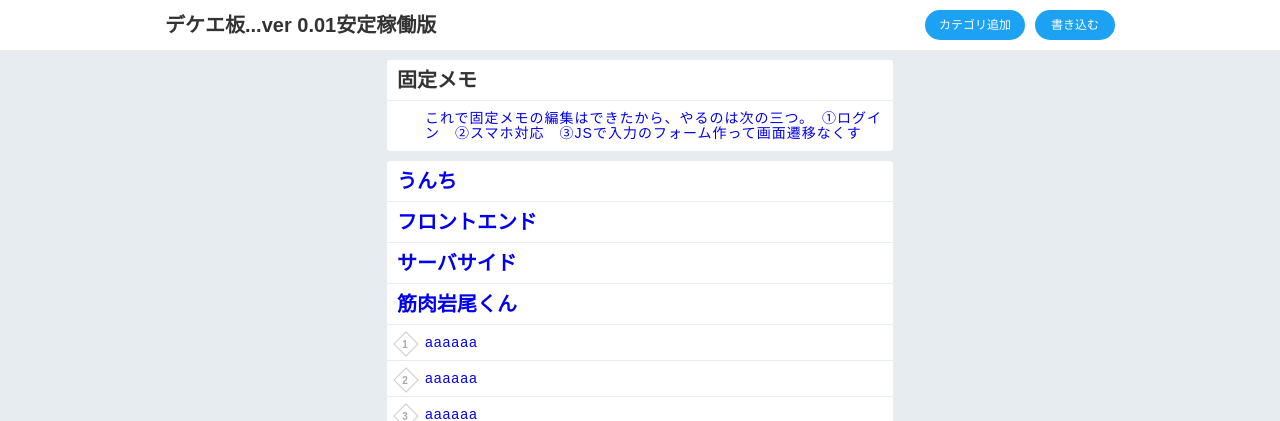
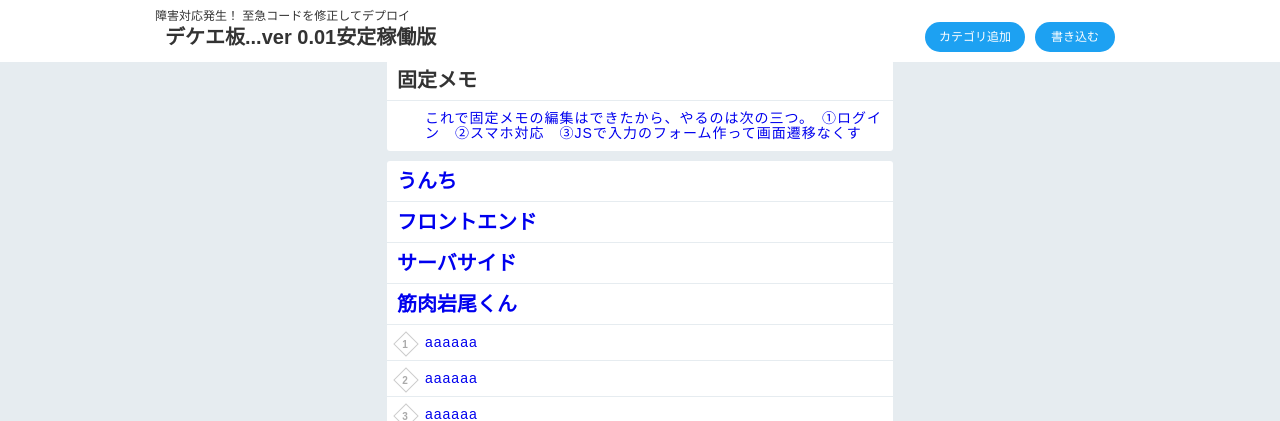
Before and after one commit to MoritaHiroki87/tryweb, a Django app: page /dekita/ in a window 1280 px wide. Shown: the top 421 px of the page. Run offline with Django 3.2, Linux system fonts and the light colour scheme; data comes from the database, SQL or seed files in the repository.

Commit message:
障害対応発生！ 至急コードを修正してデプロイ

```diff
--- a/templates/dekita/index.html
+++ b/templates/dekita/index.html
@@ -14,6 +14,7 @@
 <body>
     <header class="header">
         <div class="header-wrapper clearfix">
+            <p>障害対応発生！ 至急コードを修正してデプロイ</p>
             <h1 class="title">デケエ板...ver 0.01安定稼働版</h1>
             <a class="todo-add" href="{% url 'dekita:add' %}">書き込む</a>
             <a class="category-add" href="{% url 'dekita:add_category' %}">カテゴリ追加</a>
```
